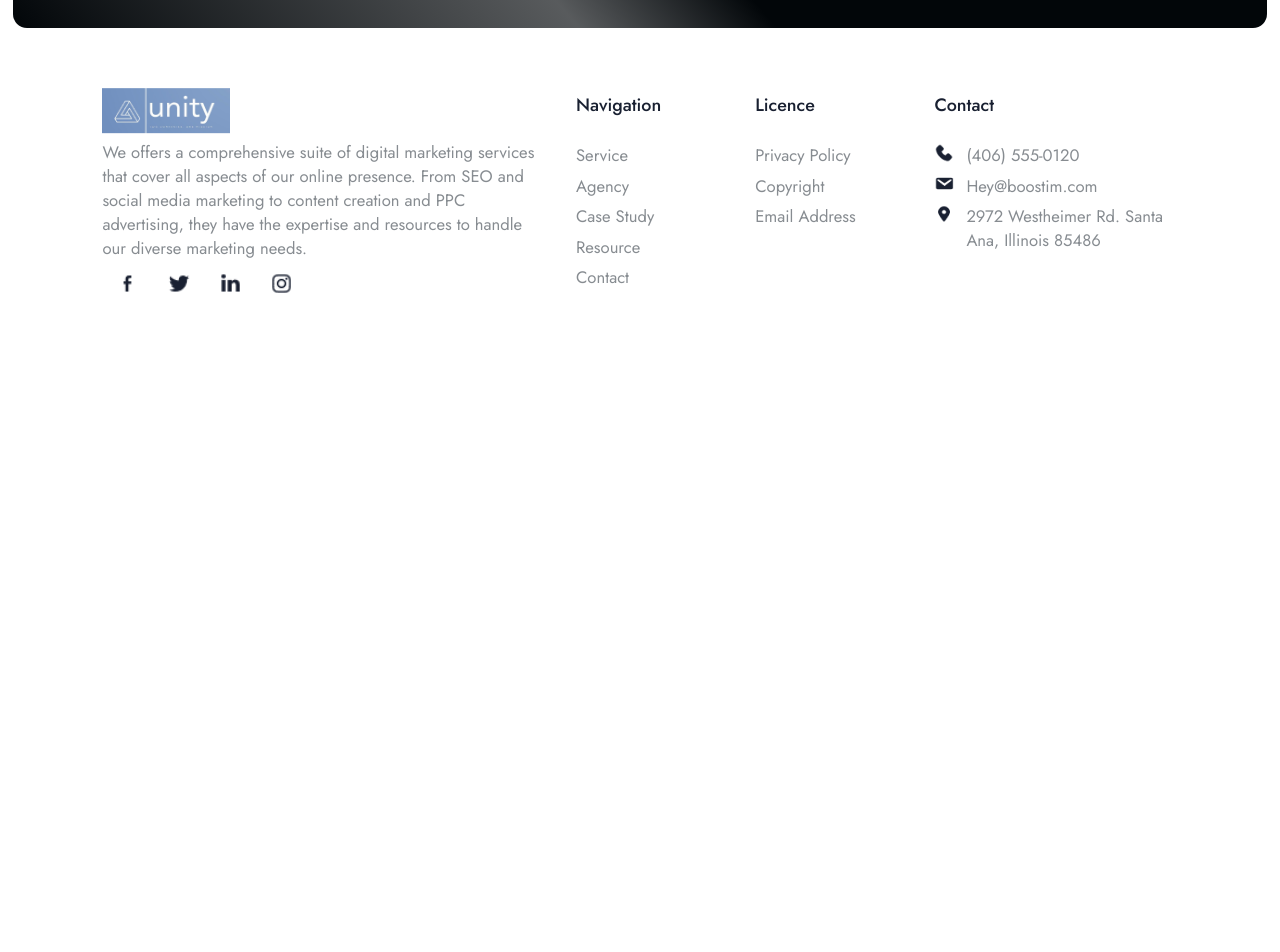
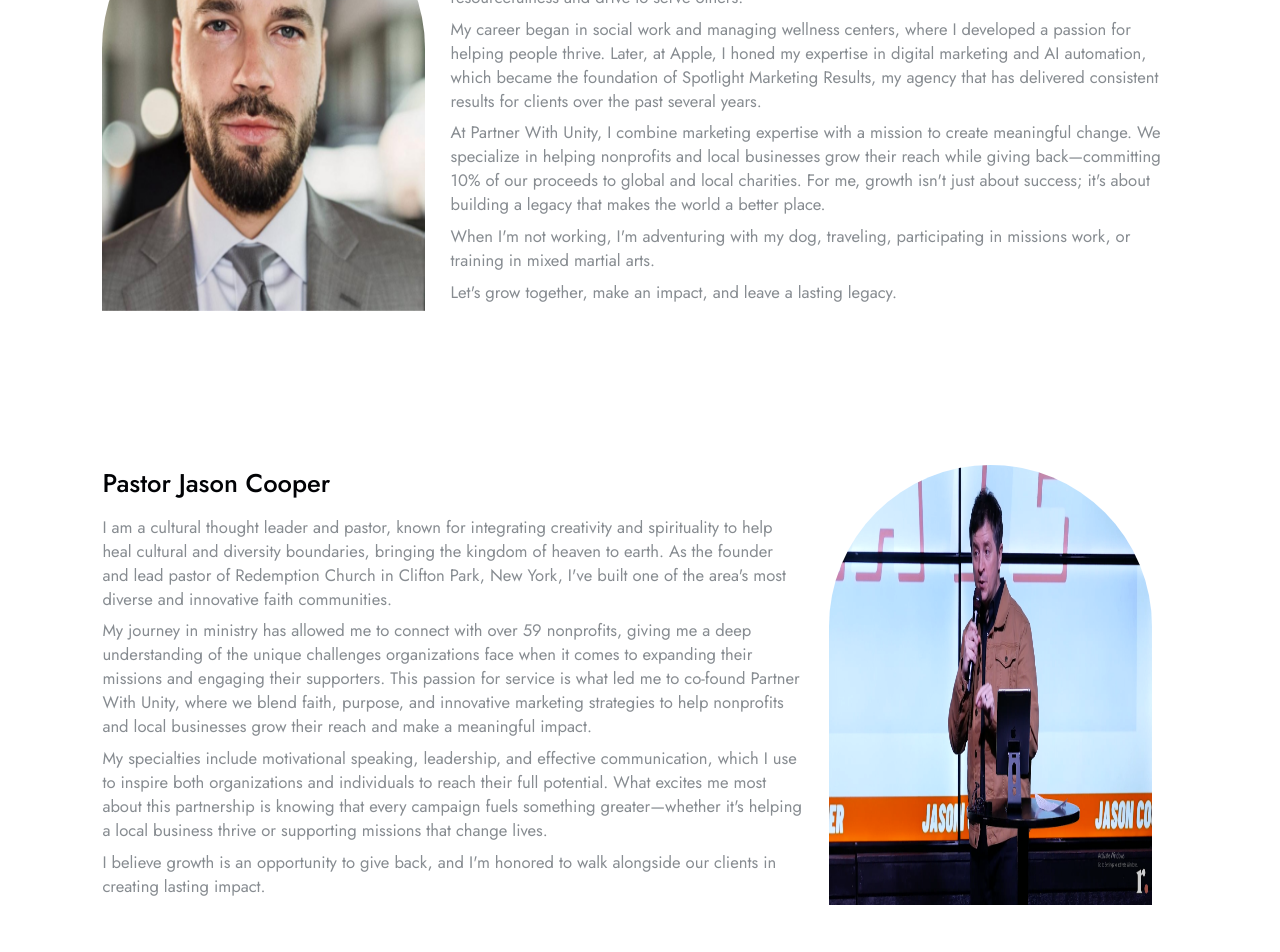
Before and after one commit to Shivam-GLA/iquincesoft, a React (Vite) app: page /about in a window 1280 px wide. Shown: the part 560-1512 px from the top of the page. Before the commit the page ends 907 px from the top, so only its background shows below. Built offline with nearby package versions, Linux system fonts and the light colour scheme.

Commit message:
add Bio section in About

```diff
--- a/src/components/About.jsx
+++ b/src/components/About.jsx
@@ -1,10 +1,12 @@
 import Bg from "./Bg"
+import Bio from "./Bio"
 import logo from '/img/bg/img1.png'
 
 function About() {
   return (
     <>
-      <Bg title='About Us' imgPath={logo}/>
+      <Bg title='About Us' imgPath={logo} />
+      <Bio />
     </>
   )
 }
--- /dev/null
+++ b/src/components/Bio.jsx
@@ -0,0 +1,37 @@
+import '../css/bio.css'
+import Img1 from '/img/bio/img1.png'
+import Img2 from '/img/bio/img2.png'
+
+function Bio() {
+
+  const name1 = 'Jonathan Allen';
+  const name2 = 'Pastor Jason Cooper';
+
+  return (
+    <>
+      <section className="bio">
+        <img src={Img1} alt="" />
+        <div className="container">
+          <h1 className="heading">{name1}</h1>
+          <h3 className="subHeading">Growing up off the grid in Alaska, I learned the value of hard work, resilience, and community. From working in commercial fishing to helping neighbors with projects, those early experiences shaped my resourcefulness and drive to serve others.</h3>
+          <h3 className="subHeading">My career began in social work and managing wellness centers, where I developed a passion for helping people thrive. Later, at Apple, I honed my expertise in digital marketing and AI automation, which became the foundation of Spotlight Marketing Results, my agency that has delivered consistent results for clients over the past several years.</h3>
+          <h3 className="subHeading">At Partner With Unity, I combine marketing expertise with a mission to create meaningful change. We specialize in helping nonprofits and local businesses grow their reach while giving back—committing 10% of our proceeds to global and local charities. For me, growth isn't just about success; it's about building a legacy that makes the world a better place.</h3>
+          <h3 className="subHeading">When I'm not working, I'm adventuring with my dog, traveling, participating in missions work, or training in mixed martial arts.</h3>
+          <h3 className="subHeading">Let's grow together, make an impact, and leave a lasting legacy.</h3>
+        </div>
+      </section>
+      <section className="bio reverse">
+        <img src={Img2} alt="" />
+        <div className="container">
+          <h1 className="heading">{name2}</h1>
+          <h3 className="subHeading">I am a cultural thought leader and pastor, known for integrating creativity and spirituality to help heal cultural and diversity boundaries, bringing the kingdom of heaven to earth. As the founder and lead pastor of Redemption Church in Clifton Park, New York, I've built one of the area's most diverse and innovative faith communities.</h3>
+          <h3 className="subHeading">My journey in ministry has allowed me to connect with over 59 nonprofits, giving me a deep understanding of the unique challenges organizations face when it comes to expanding their missions and engaging their supporters. This passion for service is what led me to co-found Partner With Unity, where we blend faith, purpose, and innovative marketing strategies to help nonprofits and local businesses grow their reach and make a meaningful impact.</h3>
+          <h3 className="subHeading">My specialties include motivational speaking, leadership, and effective communication, which I use to inspire both organizations and individuals to reach their full potential. What excites me most about this partnership is knowing that every campaign fuels something greater—whether it's helping a local business thrive or supporting missions that change lives.</h3>
+          <h3 className="subHeading">I believe growth is an opportunity to give back, and I'm honored to walk alongside our clients in creating lasting impact.</h3>
+        </div>
+      </section>
+    </>
+  )
+}
+
+export default Bio
--- /dev/null
+++ b/src/css/bio.css
@@ -0,0 +1,34 @@
+.bio {
+    font-family: var(--font1);
+    display: flex;
+    padding: 6vw 8vw;
+}
+
+.bio img {
+    border-top-left-radius: 240px;
+    border-top-right-radius: 240px;
+    margin-right: 2vw;
+    width: 30%;
+}
+
+.bio .container h1.heading {
+    /* border: 1px solid blue; */
+    text-align: left;
+    font-size: 2vw;
+    margin-bottom: 1vw;
+}
+
+.bio .container h3.subHeading {
+    /* border: 1px solid green; */
+    text-align: left;
+    margin: 0.6vw 0;
+    font-size: 1.3vw;
+}
+
+.bio.reverse {
+    flex-direction: row-reverse;
+}
+
+.bio.reverse img {
+    margin-left: 2vw;
+}
```
Also changed, not shown: public/img/bio/img1.png (added), public/img/bio/img2.png (added).
